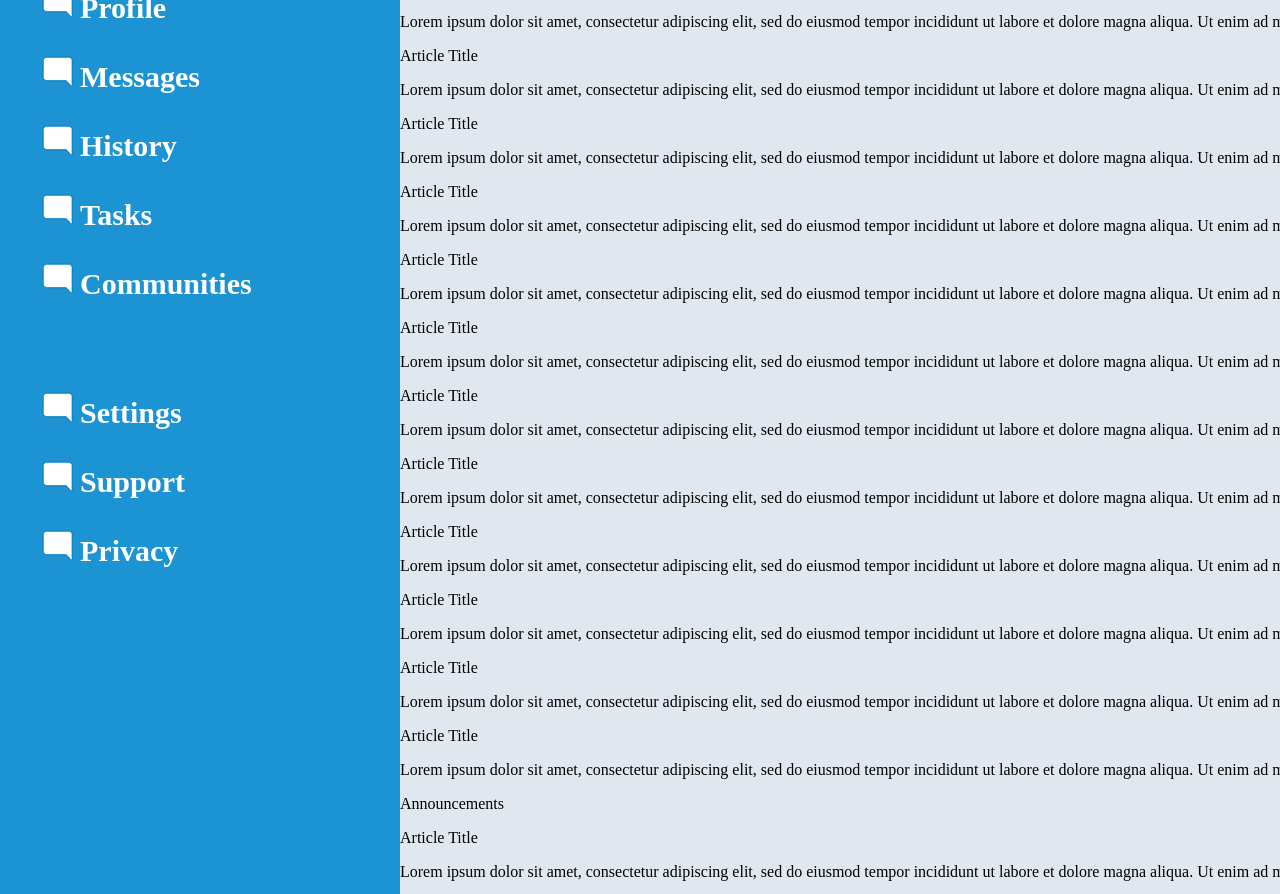
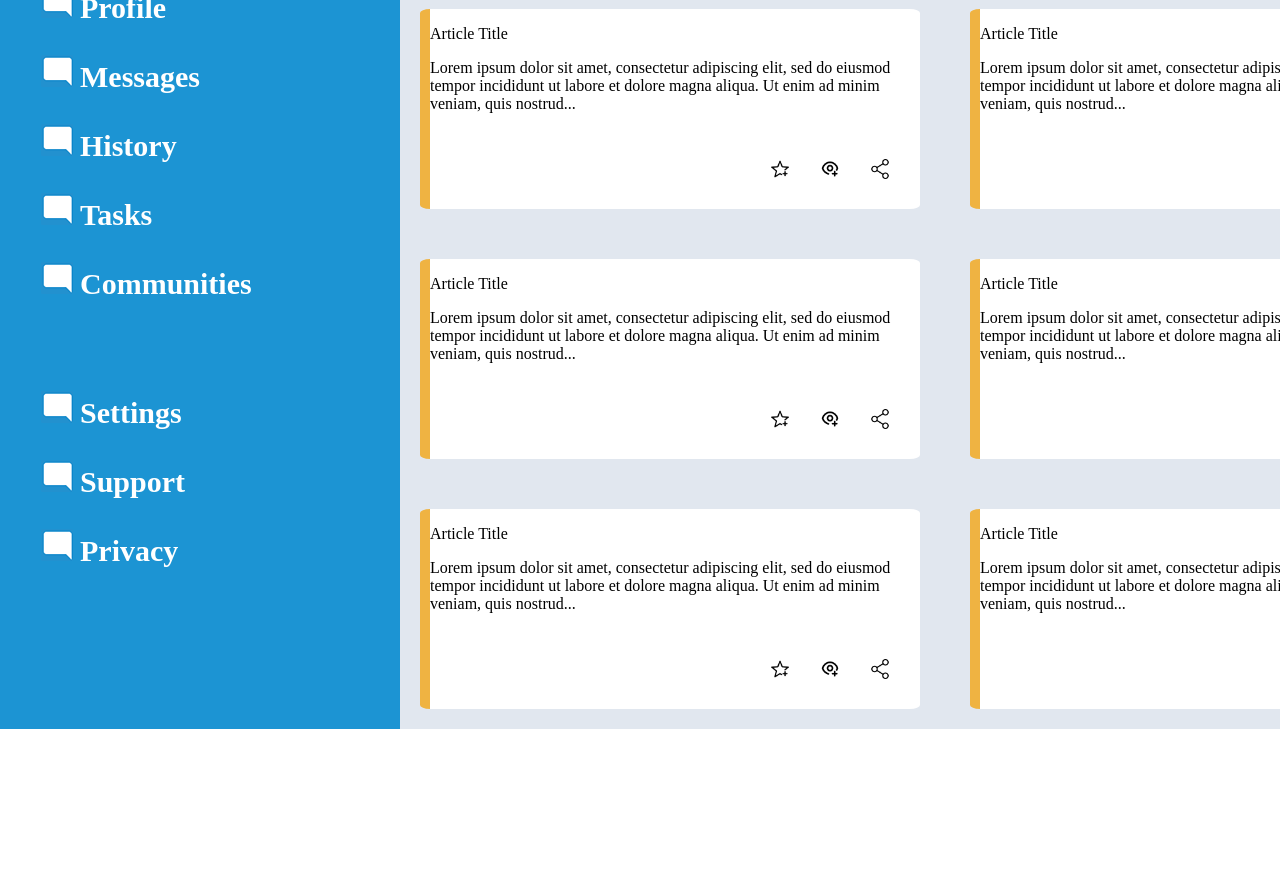
Before and after one commit to ETairkhan/dashboard-project, a plain HTML site: page index.html in a window 1280 px wide. Shown: the part 275-1169 px from the top of the page. After the commit the page ends 1004 px from the top, so only its background shows below. Drawn offline with Linux system fonts and the light colour scheme.

Commit message:
container your-project cards with the images

```diff
--- a/index.html
+++ b/index.html
@@ -77,55 +77,67 @@
         </div>
 
         <div class="content">
-            <p>Your Projects</p>
+
+          <div class="your-project">
+            <p  id="your-project-title">Your Projects</p>
+            <div class="your-project-containers">
             <div class="card">
               <p class="title">Article Title</p>
               <p>Lorem ipsum dolor sit amet, consectetur adipiscing elit, sed do eiusmod tempor incididunt ut labore et dolore magna aliqua. Ut enim ad minim veniam, quis nostrud...</p>
+              <div class="your-project-containers-img">
+                <img  src="img/star.png" alt="">
+                <img src="img/plus.png" alt="">
+                <img src="img/share.png" alt="">
+              </div>
             </div>
             <div class="card">
               <p class="title">Article Title</p>
               <p>Lorem ipsum dolor sit amet, consectetur adipiscing elit, sed do eiusmod tempor incididunt ut labore et dolore magna aliqua. Ut enim ad minim veniam, quis nostrud...</p>
+              <div class="your-project-containers-img">
+                <img  src="img/star.png" alt="">
+                <img src="img/plus.png" alt="">
+                <img src="img/share.png" alt="">
+              </div>
             </div>
             <div class="card">
               <p class="title">Article Title</p>
               <p>Lorem ipsum dolor sit amet, consectetur adipiscing elit, sed do eiusmod tempor incididunt ut labore et dolore magna aliqua. Ut enim ad minim veniam, quis nostrud...</p>
+              <div class="your-project-containers-img">
+                <img  src="img/star.png" alt="">
+                <img src="img/plus.png" alt="">
+                <img src="img/share.png" alt="">
+              </div>
             </div>
             <div class="card">
               <p class="title">Article Title</p>
               <p>Lorem ipsum dolor sit amet, consectetur adipiscing elit, sed do eiusmod tempor incididunt ut labore et dolore magna aliqua. Ut enim ad minim veniam, quis nostrud...</p>
+              <div class="your-project-containers-img">
+                <img  src="img/star.png" alt="">
+                <img src="img/plus.png" alt="">
+                <img src="img/share.png" alt="">
+              </div>
             </div>
             <div class="card">
               <p class="title">Article Title</p>
               <p>Lorem ipsum dolor sit amet, consectetur adipiscing elit, sed do eiusmod tempor incididunt ut labore et dolore magna aliqua. Ut enim ad minim veniam, quis nostrud...</p>
+              <div class="your-project-containers-img">
+                <img  src="img/star.png" alt="">
+                <img src="img/plus.png" alt="">
+                <img src="img/share.png" alt="">
+              </div>
             </div>
             <div class="card">
               <p class="title">Article Title</p>
               <p>Lorem ipsum dolor sit amet, consectetur adipiscing elit, sed do eiusmod tempor incididunt ut labore et dolore magna aliqua. Ut enim ad minim veniam, quis nostrud...</p>
+              <div class="your-project-containers-img">
+                <img  src="img/star.png" alt="">
+                <img src="img/plus.png" alt="">
+                <img src="img/share.png" alt="">
               </div>
-              <div class="card">
-                <p class="title">Article Title</p>
-                <p>Lorem ipsum dolor sit amet, consectetur adipiscing elit, sed do eiusmod tempor incididunt ut labore et dolore magna aliqua. Ut enim ad minim veniam, quis nostrud...</p>
             </div>
-              <div class="card">
-                <p class="title">Article Title</p>
-                <p>Lorem ipsum dolor sit amet, consectetur adipiscing elit, sed do eiusmod tempor incididunt ut labore et dolore magna aliqua. Ut enim ad minim veniam, quis nostrud...</p>
           </div>
-              <div class="card">
-                <p class="title">Article Title</p>
-                <p>Lorem ipsum dolor sit amet, consectetur adipiscing elit, sed do eiusmod tempor incididunt ut labore et dolore magna aliqua. Ut enim ad minim veniam, quis nostrud...</p>
         </div>
-              <div class="card">
-                <p class="title">Article Title</p>
-                <p>Lorem ipsum dolor sit amet, consectetur adipiscing elit, sed do eiusmod tempor incididunt ut labore et dolore magna aliqua. Ut enim ad minim veniam, quis nostrud...</p>
-              </div>
-              <div class="card">
-                <p class="title">Article Title</p>
-                <p>Lorem ipsum dolor sit amet, consectetur adipiscing elit, sed do eiusmod tempor incididunt ut labore et dolore magna aliqua. Ut enim ad minim veniam, quis nostrud...</p>
-              </div>
-              <div class="card">
-                <p class="title">Article Title</p>
-                <p>Lorem ipsum dolor sit amet, consectetur adipiscing elit, sed do eiusmod tempor incididunt ut labore et dolore magna aliqua. Ut enim ad minim veniam, quis nostrud...</p>
-              </div>
+           <div class="announcements-trending">
 
             <div class="announcements">
               <p>Announcements</p>
@@ -152,6 +164,8 @@
            </div>
 
         </div>
+
+    </div>
     <script src="script.js"></script>
 </body>
 </html>
--- a/styles.css
+++ b/styles.css
@@ -13,7 +13,7 @@ body {
 html, body {
     width: 100%;
     height: 100%;
-  }
+}
 
 
 ul{
@@ -25,7 +25,7 @@ ul{
 
 .container{
     display:grid;
-    grid-template-columns:400px 3fr;
+    grid-template-columns:400px 4fr;
     width:100%;
     height: 100%;
 }
@@ -53,7 +53,6 @@ ul{
 .sidebar-1 p{
     font-size:40px;
     margin:0;
-
 }
 
 
@@ -161,4 +160,40 @@ ul{
 .content{
     grid-column: 2 / 4;
     background-color: #E1E7EF;
+    height:100vh;
+    display:flex;
 }
+
+.your-project{
+    margin:20px 10px 0 20px;
+}
+
+.your-project-containers{
+
+    display:grid;
+    gap:50px;
+    grid-template: 200px 200px 200px / 500px  500px;
+}
+
+#your-project-title{
+    font-size:1.2em;
+    color:#161616;
+}
+
+.your-project .card{
+    background-color:white;
+    border-left: 10px solid #EFB342;
+    border-radius:2%;
+}
+
+.your-project-containers-img{
+    display: flex;
+    justify-content: flex-end;
+
+}
+.your-project-containers-img img{
+    box-sizing: border-box;
+    width:50px;
+    padding-top:30px;
+    padding-right: 30px;
+}
```
Also changed, not shown: img/plus.png (added), img/share.png (added), img/star.png (added). Lines whose indentation alone changed are shown as unchanged.
